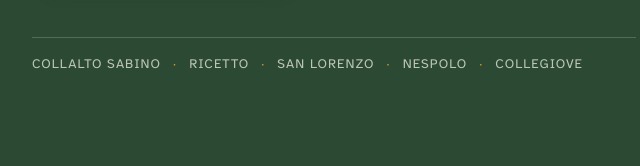
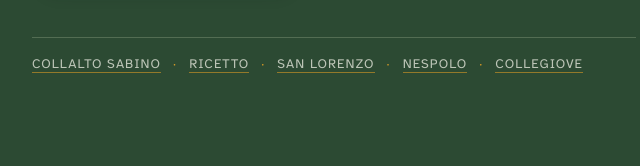
Before and after one commit to dispensapaesana/dispensapaesana, a website: page index.html in a window 1280 px wide. Shown: the part 617-783 px from the top of the page, 62-702 px from the left. Drawn offline with Linux system fonts and the light colour scheme.

Commit message:
Rendere nomi dei comuni cliccabili

```diff
--- a/assets/css/layout.css
+++ b/assets/css/layout.css
@@ -278,6 +278,19 @@
   color: color-mix(in srgb, var(--calce) 75%, transparent);
 }
 
+.copertina__paesi a {
+  color: inherit;
+  text-decoration: none;
+  border-bottom: 1px solid color-mix(in srgb, var(--miele) 60%, transparent);
+  transition: color 0.2s ease, border-color 0.2s ease;
+}
+
+.copertina__paesi a:hover,
+.copertina__paesi a:focus-visible {
+  color: var(--miele);
+  border-bottom-color: var(--miele);
+}
+
 .copertina__paesi li + li::before {
   content: "·";
   margin-right: 0.75rem;
--- a/index.html
+++ b/index.html
@@ -158,11 +158,11 @@
           <a class="bottone bottone--fantasma" href="#produttori">Guarda i produttori</a>
         </div>
         <ul class="copertina__paesi">
-          <li>Collalto Sabino</li>
-          <li>Ricetto</li>
-          <li>San Lorenzo</li>
-          <li>Nespolo</li>
-          <li>Collegiove</li>
+          <li><a href="https://collaltosabinoapk.prod.globogis.com" target="_blank" rel="noopener">Collalto Sabino</a></li>
+          <li><a href="https://it.wikipedia.org/wiki/Ricetto_(Collalto_Sabino)" target="_blank" rel="noopener">Ricetto</a></li>
+          <li><a href="https://www.sanlorenzodicollaltosabino.it" target="_blank" rel="noopener">San Lorenzo</a></li>
+          <li><a href="https://www.nespolopertutti.it" target="_blank" rel="noopener">Nespolo</a></li>
+          <li><a href="https://www.comune.collegiove.ri.it" target="_blank" rel="noopener">Collegiove</a></li>
         </ul>
       </div>
       <img class="copertina__logo" src="assets/img/logo-dispensa-paesana.jpg" width="340" height="340" alt="Marchio della Dispensa Paesana: prodotti del territorio davanti al profilo del Monte Cervia">
```
